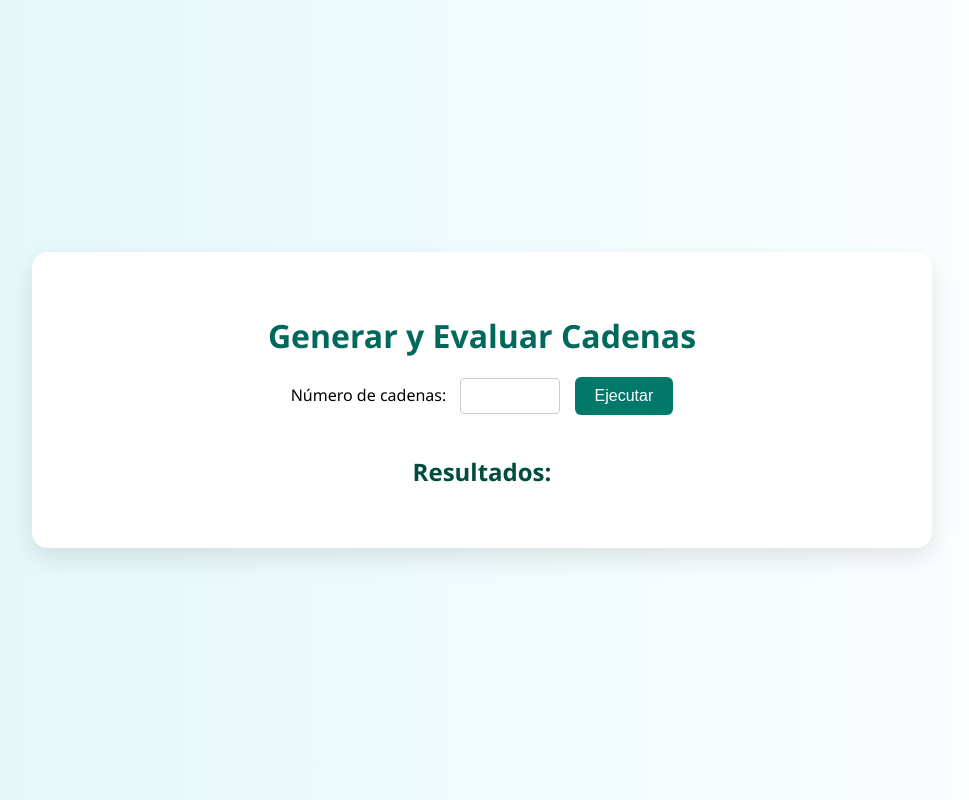
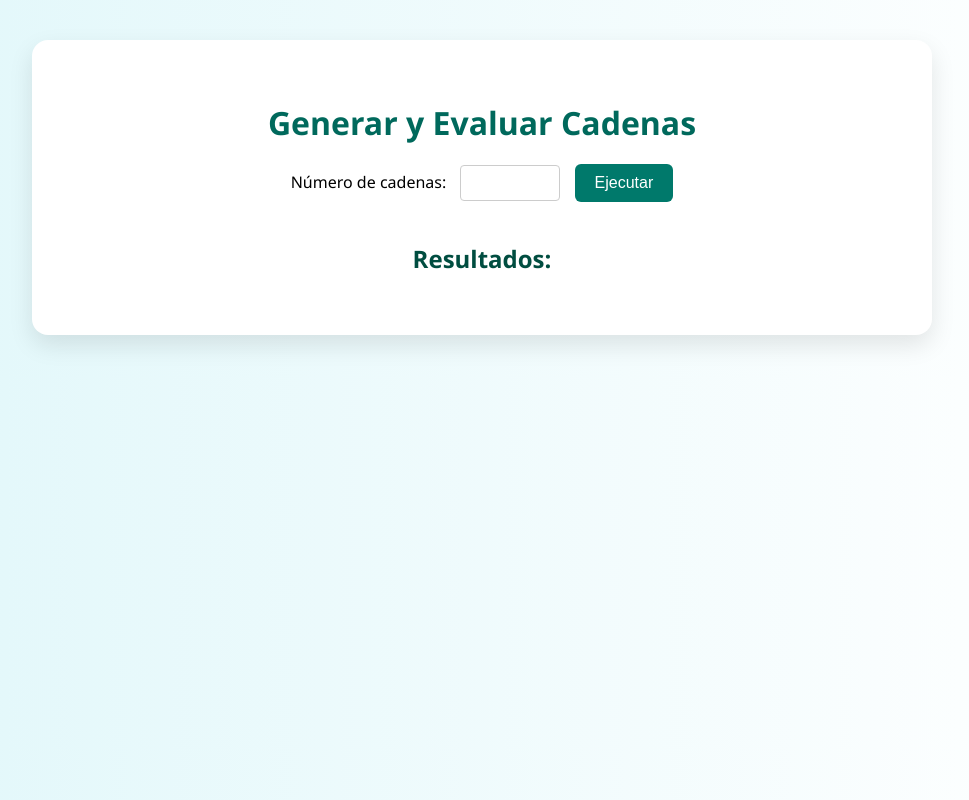
Before and after one commit to Smg4315/API-2, a Flask app: page / in a window 1280 px wide. Shown: the whole page, without its empty margins (158-1127 px from the left). Run offline with Flask 3, Linux system fonts and the light colour scheme.

Commit message:
HTML Corrections

```diff
--- a/templates/index.html
+++ b/templates/index.html
@@ -10,13 +10,9 @@
 
     body {
       margin: 0;
-      height: 100vh;
+      padding: 40px;
       font-family: 'Segoe UI', Tahoma, Geneva, Verdana, sans-serif;
       background: linear-gradient(to right, #e0f7fa, #ffffff);
-      display: flex;
-      justify-content: center;
-      align-items: center;
-      padding: 40px;
     }
 
     .container {
@@ -26,6 +22,7 @@
       box-shadow: 0 10px 25px rgba(0, 0, 0, 0.1);
       width: 100%;
       max-width: 900px;
+      margin: auto;
       text-align: center;
     }
 
@@ -97,12 +94,9 @@
       margin-top: 20px;
       text-align: center;
     }
-
-    .section {
-      text-align: center;
-    }
   </style>
 </head>
+
 <body>
   <div class="container">
     <h1>Generar y Evaluar Cadenas</h1>
```
